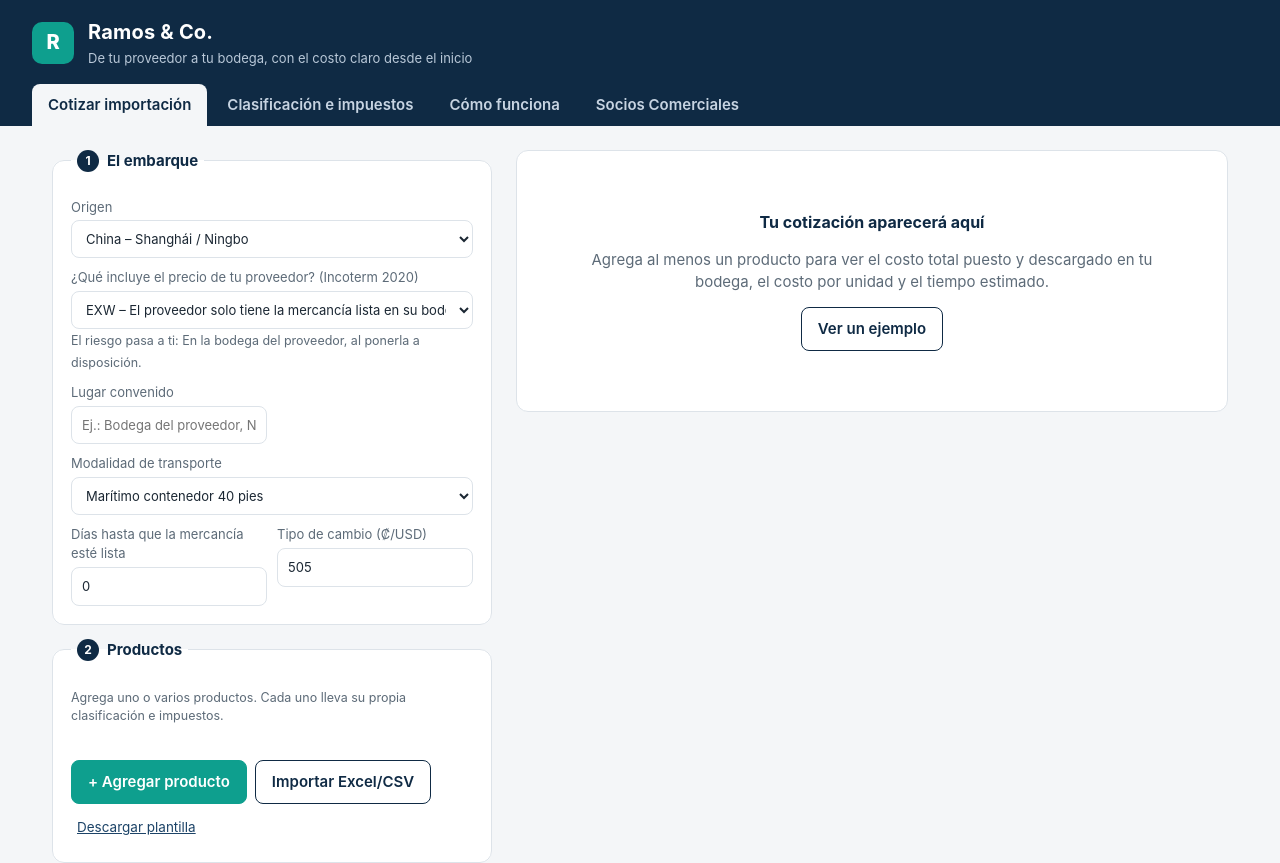
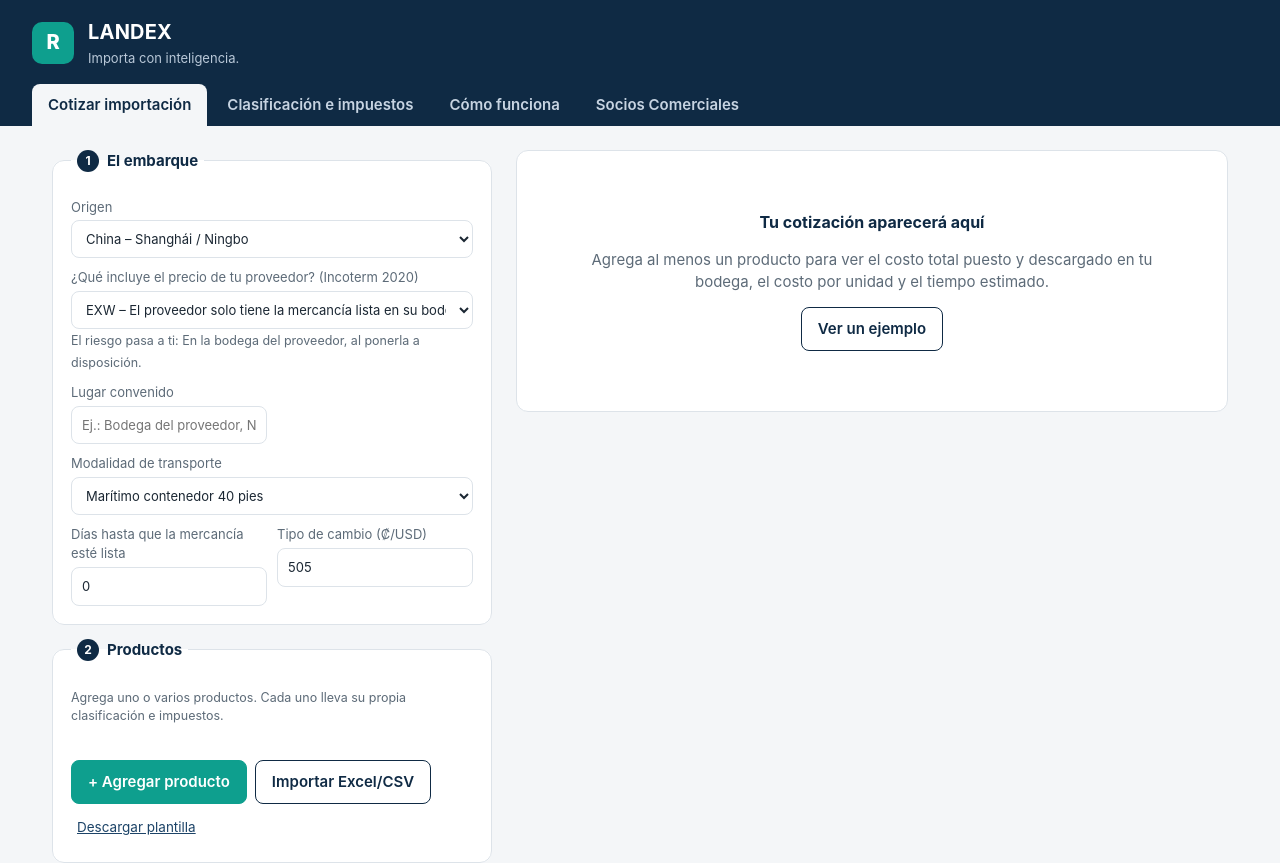
Before and after one commit to alglezramos/importa-facil, a React (Vite) app: page / in a window 1280 px wide. Shown: the top 863 px of the page. Built offline with nearby package versions, Linux system fonts and the light colour scheme.

Commit message:
LANDEX: identidad de marca en configuracion

```diff
--- a/src/data/config.ts
+++ b/src/data/config.ts
@@ -140,9 +140,20 @@ export const TIPO_CAMBIO_DEFAULT = 505
 /** Factor volumétrico aéreo (kg por m³). */
 export const FACTOR_VOLUMETRICO_AEREO = 167
 
+/** Identidad de marca. LANDEX es la primera unidad de negocio de Ramos & Co. */
+export const MARCA = {
+  nombre: 'LANDEX',
+  descriptor: 'International Trade Intelligence',
+  eslogan: 'Importa con inteligencia.',
+  propuesta: 'De la fábrica a tu bodega.',
+  firma: 'A Ramos & Co. Company',
+  empresa: 'Ramos & Co.',
+  dominio: 'landex.co.cr',
+}
+
 export const AGENCIA = {
-  nombre: 'Ramos & Co.',
-  eslogan: 'De tu proveedor a tu bodega, con el costo claro desde el inicio',
+  nombre: 'LANDEX',
+  eslogan: 'Importa con inteligencia.',
   whatsapp: '50600000000',
   email: 'cotizaciones@tuagencia.cr',
 }
```
